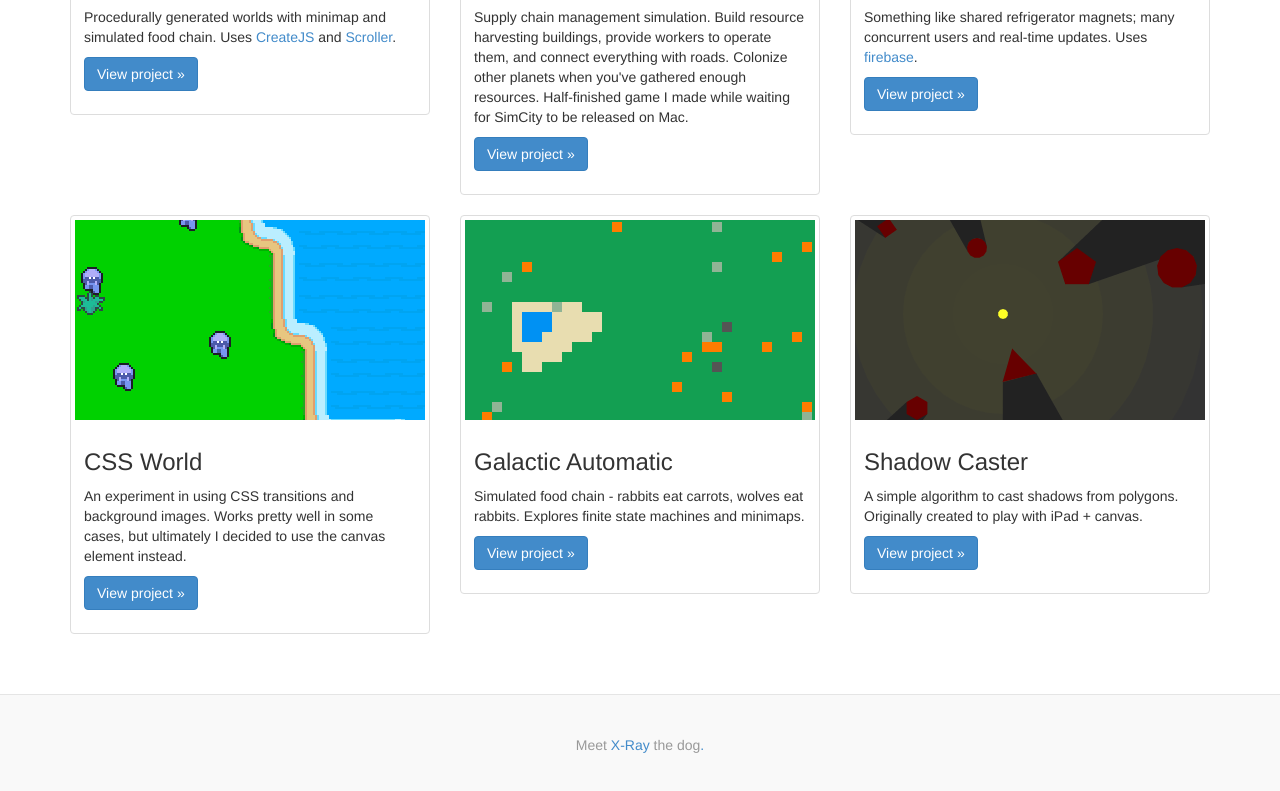
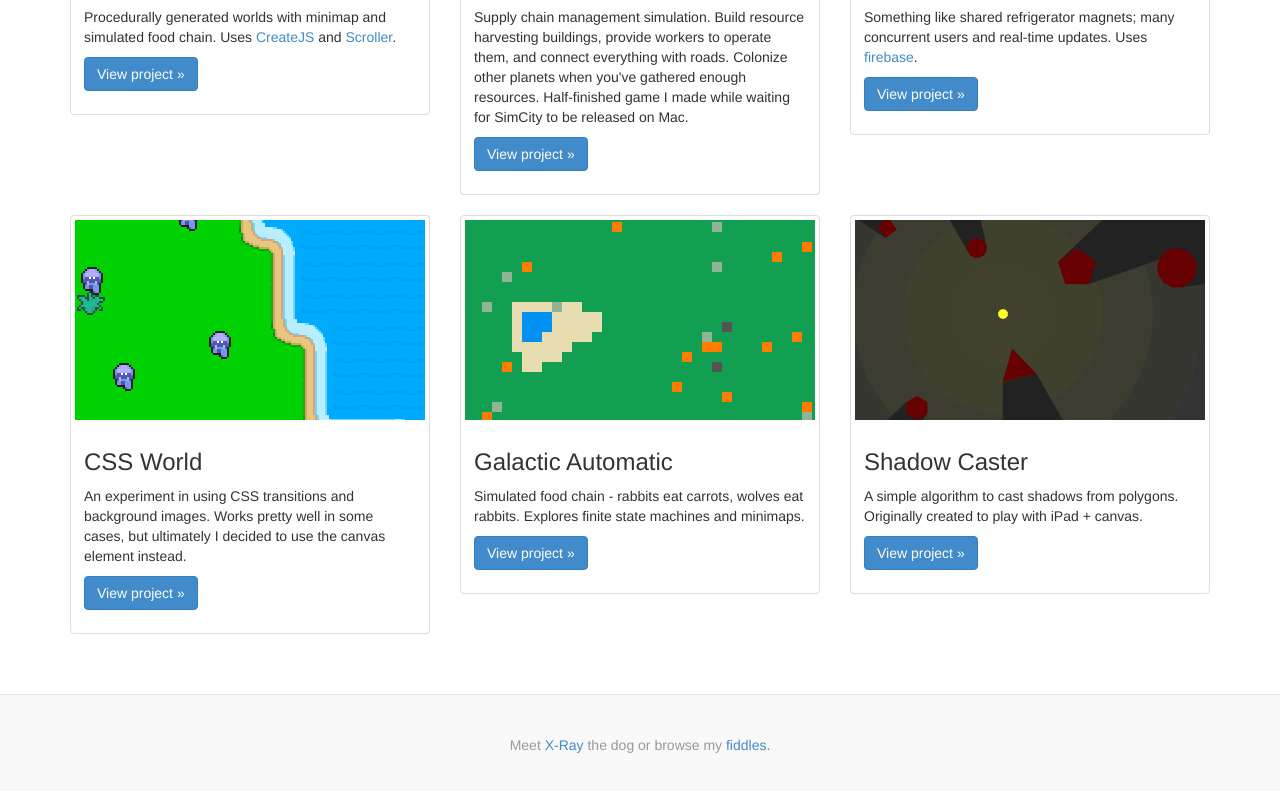
Before and after one commit to clindsey/clindsey.github.io, a plain HTML site: page index.html in a window 1280 px wide. Shown: the part 654-1445 px from the top of the page. Drawn offline with Linux system fonts and the light colour scheme.

Commit message:
Update index.html

```diff
--- a/index.html
+++ b/index.html
@@ -130,7 +130,7 @@
       </div>
     </div>
     <div class="footer">
-      <p>Meet <a href="https://www.dropbox.com/sc/ryda4dmxfn0ydr2/NA_4_tAA5f">X-Ray</a> the dog<a href="http://clindsey.github.com/videoAngels" title="This link doesn't wrok.">.</a></p>
+      <p>Meet <a href="https://www.dropbox.com/sc/ryda4dmxfn0ydr2/NA_4_tAA5f">X-Ray</a> the dog or browse my <a href="http://jsfiddle.net/user/errmano/fiddles/">fiddles</a><a href="http://clindsey.github.com/videoAngels" title="This link doesn't wrok.">.</a></p>
     </div>
   </body>
 </html>
```
